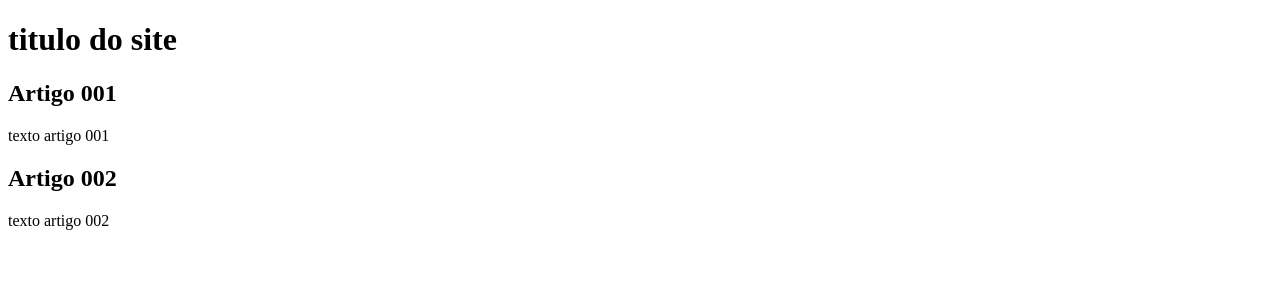
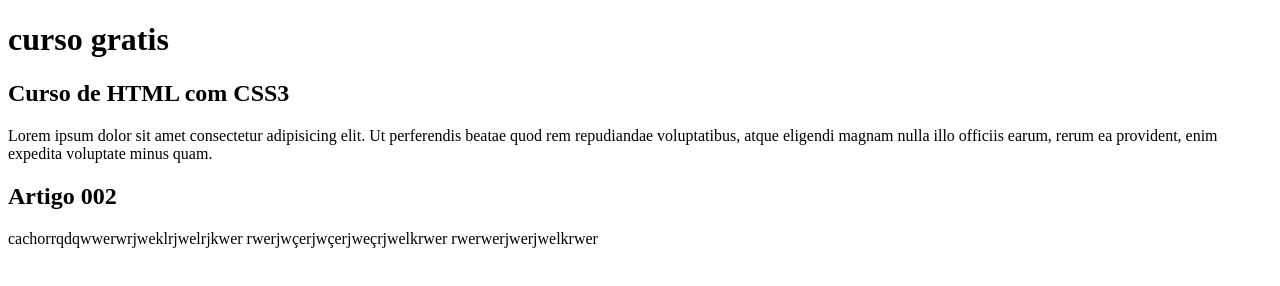
Before and after one commit to SandroRMio/projeto-site, a plain HTML site: page index.html in a window 1280 px wide. Drawn offline with Linux system fonts and the light colour scheme.

Commit message:
comecei a escrver conteudo

```diff
--- a/index.html
+++ b/index.html
@@ -8,15 +8,21 @@
   <body>
     <main>
       <header>
-        <h1>titulo do site</h1>
+        <h1>curso gratis</h1>
       </header>
       <article>
-        <h2>Artigo 001</h2>
-        <p>texto artigo 001</p>
+        <h2>Curso de HTML com CSS3</h2>
+        <p>Lorem ipsum dolor sit amet consectetur adipisicing elit. Ut perferendis beatae quod rem repudiandae voluptatibus, atque eligendi
+            magnam nulla illo officiis earum,
+            rerum ea provident, enim expedita
+            voluptate minus quam.</p>
       </article>
       <article>
         <h2>Artigo 002</h2>
-        <p>texto artigo 002</p>
+        <p>cachorrqdqwwerwrjweklrjwelrjkwer
+            rwerjwçerjwçerjweçrjwelkrwer
+            rwerwerjwerjwelkrwer
+        </p>
       </article>
     </main>
   </body>
```
